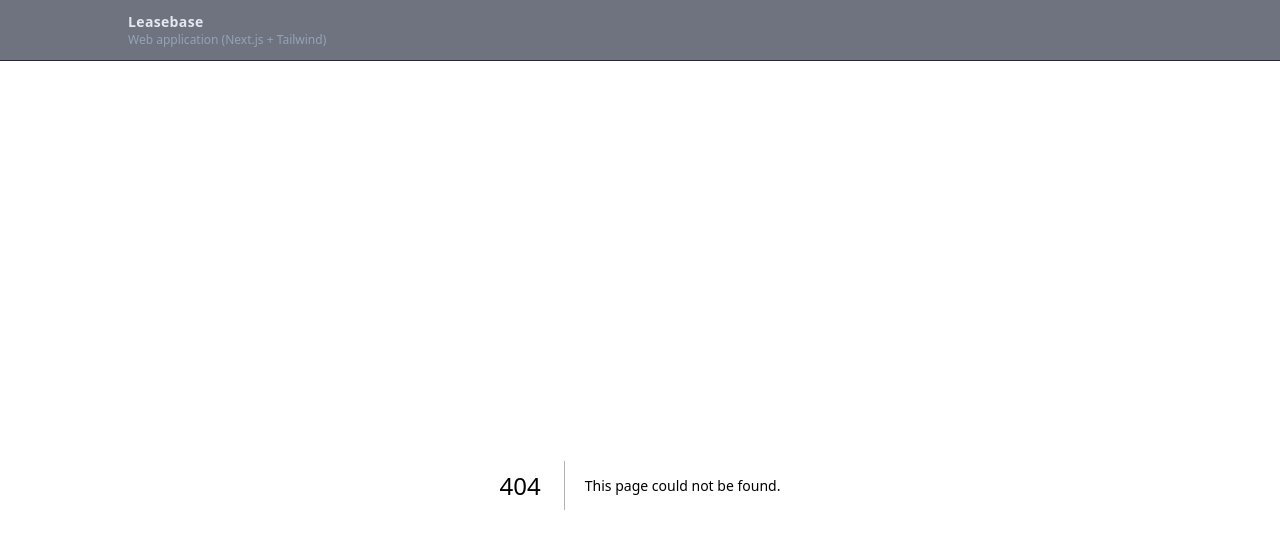
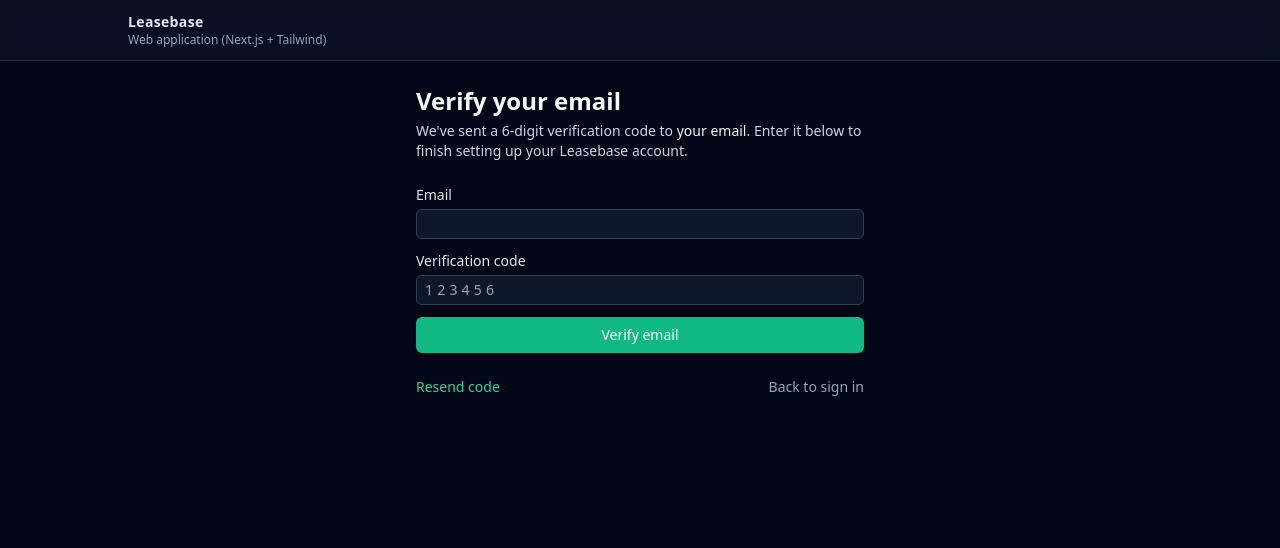
Before and after one commit to leasebase/leasebase-web, a Next.js app: page /auth/verify-email in a window 1280 px wide. Before the commit this address had no page. Shown: the top 548 px of the page. Built offline with nearby package versions, Linux system fonts and the light colour scheme.

Commit message:
Add email verification UI flow and tests
Co-Authored-By: Warp <agent@warp.dev>

```diff
--- a/app/auth/login/page.tsx
+++ b/app/auth/login/page.tsx
@@ -67,6 +67,18 @@
         <p className="text-sm text-emerald-400">{decodeURIComponent(registrationMessage)}</p>
       )}
       {error && <p className="text-sm text-red-400">{error}</p>}
+
+      <p className="text-xs text-slate-400">
+        Just created an account but don&apos;t see a verification screen?{" "}
+        <button
+          type="button"
+          onClick={() => router.push(`/auth/verify-email?email=${encodeURIComponent(email)}`)}
+          className="text-emerald-400 hover:underline"
+        >
+          Verify your email or resend the code
+        </button>
+        .
+      </p>
 
       <form className="space-y-3" onSubmit={handleSubmit}>
         <div className="space-y-1 text-sm">
--- a/app/auth/register/page.tsx
+++ b/app/auth/register/page.tsx
@@ -120,9 +120,14 @@
 
       const message = encodeURIComponent(
         data.message ||
-          "Registration successful. Please check your email to verify your account."
+          "Registration successful. Please check your email for a Leasebase verification code."
       );
-      router.push(`/auth/login?registered=true&message=${message}`);
+
+      if (data.userConfirmed) {
+        router.push(`/auth/login?registered=true&message=${message}`);
+      } else {
+        router.push(`/auth/verify-email?email=${encodeURIComponent(email)}`);
+      }
     } catch (err: any) {
       setError(err.message || "Registration failed");
     } finally {
--- /dev/null
+++ b/app/auth/verify-email/page.tsx
@@ -0,0 +1,150 @@
+"use client";
+
+import { Suspense, useState } from "react";
+import { useRouter, useSearchParams } from "next/navigation";
+import Link from "next/link";
+import { getApiBaseUrl } from "@/lib/apiBase";
+
+function VerifyEmailContent() {
+  const router = useRouter();
+  const searchParams = useSearchParams();
+
+  const initialEmail = searchParams.get("email") || "";
+  const next = searchParams.get("next") || "/";
+
+  const [email, setEmail] = useState(initialEmail);
+  const [code, setCode] = useState("");
+  const [error, setError] = useState<string | null>(null);
+  const [success, setSuccess] = useState<string | null>(null);
+  const [submitting, setSubmitting] = useState(false);
+  const [resending, setResending] = useState(false);
+
+  const handleSubmit = async (e: React.FormEvent) => {
+    e.preventDefault();
+    setSubmitting(true);
+    setError(null);
+    setSuccess(null);
+
+    try {
+      const res = await fetch(`${getApiBaseUrl()}/auth/confirm-email`, {
+        method: "POST",
+        headers: { "Content-Type": "application/json" },
+        body: JSON.stringify({ email, code }),
+      });
+
+      const body = await res.json().catch(() => ({}));
+
+      if (!res.ok) {
+        throw new Error(body.message || "Unable to verify email");
+      }
+
+      const message = encodeURIComponent(
+        body.message || "Your email has been verified. You can now sign in.",
+      );
+      router.push(`/auth/login?registered=true&message=${message}&next=${encodeURIComponent(next)}`);
+    } catch (err: any) {
+      setError(err.message || "Unable to verify email");
+    } finally {
+      setSubmitting(false);
+    }
+  };
+
+  const handleResend = async () => {
+    setResending(true);
+    setError(null);
+    setSuccess(null);
+
+    try {
+      const res = await fetch(`${getApiBaseUrl()}/auth/resend-confirmation`, {
+        method: "POST",
+        headers: { "Content-Type": "application/json" },
+        body: JSON.stringify({ email }),
+      });
+
+      const body = await res.json().catch(() => ({}));
+
+      if (!res.ok) {
+        throw new Error(body.message || "Unable to resend verification code");
+      }
+
+      setSuccess(
+        body.message || "We have sent a new verification code to your email.",
+      );
+    } catch (err: any) {
+      setError(err.message || "Unable to resend verification code");
+    } finally {
+      setResending(false);
+    }
+  };
+
+  return (
+    <div className="max-w-md mx-auto space-y-6">
+      <div>
+        <h1 className="text-2xl font-semibold">Verify your email</h1>
+        <p className="mt-1 text-sm text-slate-300">
+          We&apos;ve sent a 6-digit verification code to
+          {" "}
+          <span className="font-medium text-slate-100">{email || "your email"}</span>.
+          {" "}
+          Enter it below to finish setting up your Leasebase account.
+        </p>
+      </div>
+
+      {error && <p className="text-sm text-red-400">{error}</p>}
+      {success && <p className="text-sm text-emerald-400">{success}</p>}
+
+      <form className="space-y-3" onSubmit={handleSubmit}>
+        <div className="space-y-1 text-sm">
+          <label className="block text-slate-200">Email</label>
+          <input
+            type="email"
+            value={email}
+            onChange={(e) => setEmail(e.target.value)}
+            className="w-full rounded-md border border-slate-700 bg-slate-900 px-2 py-1 text-sm"
+            required
+          />
+        </div>
+        <div className="space-y-1 text-sm">
+          <label className="block text-slate-200">Verification code</label>
+          <input
+            type="text"
+            value={code}
+            onChange={(e) => setCode(e.target.value)}
+            className="w-full rounded-md border border-slate-700 bg-slate-900 px-2 py-1 text-sm tracking-[0.3em]"
+            placeholder="123456"
+            required
+          />
+        </div>
+        <button
+          type="submit"
+          disabled={submitting}
+          className="mt-2 w-full rounded-md bg-emerald-500 px-4 py-2 text-sm font-medium text-white hover:bg-emerald-600 disabled:opacity-60"
+        >
+          {submitting ? "Verifying…" : "Verify email"}
+        </button>
+      </form>
+
+      <div className="flex items-center justify-between text-sm text-slate-400">
+        <button
+          type="button"
+          onClick={handleResend}
+          disabled={resending}
+          className="text-emerald-400 hover:underline disabled:opacity-60"
+        >
+          {resending ? "Resending…" : "Resend code"}
+        </button>
+        <Link href="/auth/login" className="hover:underline">
+          Back to sign in
+        </Link>
+      </div>
+    </div>
+  );
+}
+
+export default function VerifyEmailPage() {
+  return (
+    <Suspense fallback={<div className="max-w-md mx-auto"><p>Loading…</p></div>}>
+      <VerifyEmailContent />
+    </Suspense>
+  );
+}
```
Also changed, not shown: 1 other file (tests, documents, lock files or other folders).
